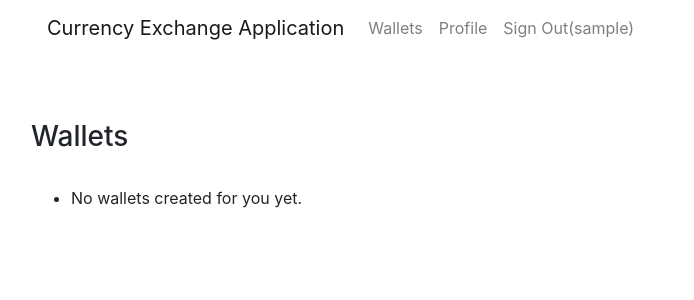
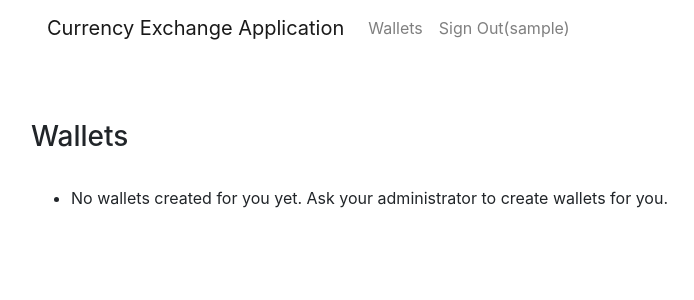
Before and after one commit to thoth-ky/currency_exhange_app, a Django app: page /wallet/ in a window 1280 px wide. Shown: the top 300 px of the page, without its empty margins (54-748 px from the left). Run offline with Django 3.2, Linux system fonts and the light colour scheme; the visitor is signed in with stand-in values (Sample User, id 1); data that the repository does not hold is empty; parts of the project's set-up code (start-up, migrations or seed data) failed here and were passed over; some libraries are stand-ins or nearby versions.

Commit message:
ch: cleanup and update README

```diff
--- a/templates/base.html
+++ b/templates/base.html
@@ -63,9 +63,6 @@
                 <a class="nav-link" href="{% url 'wallet_list'  %}">{% trans "Wallets" %}</a>
               </li>
               <li class="nav-item">
-                <a class="nav-link" href="">{% trans "Profile" %}</a>
-              </li>
-              <li class="nav-item">
                 {# URL provided by django-allauth/account/urls.py #}
                 <a class="nav-link" href="{% url 'account_logout' %}">{% trans "Sign Out" %}({{request.user.username}})</a>
               </li>
--- a/templates/wallet/wallet_list.html
+++ b/templates/wallet/wallet_list.html
@@ -13,7 +13,7 @@
 
                 <hr/>
                 {% empty %}
-                <li>No wallets created for you yet.</li>
+                <li>No wallets created for you yet. Ask your administrator to create wallets for you.</li>
             {% endfor %}
         </ul>
     </div>
```
Also changed, not shown: README.md, 1 other file.
